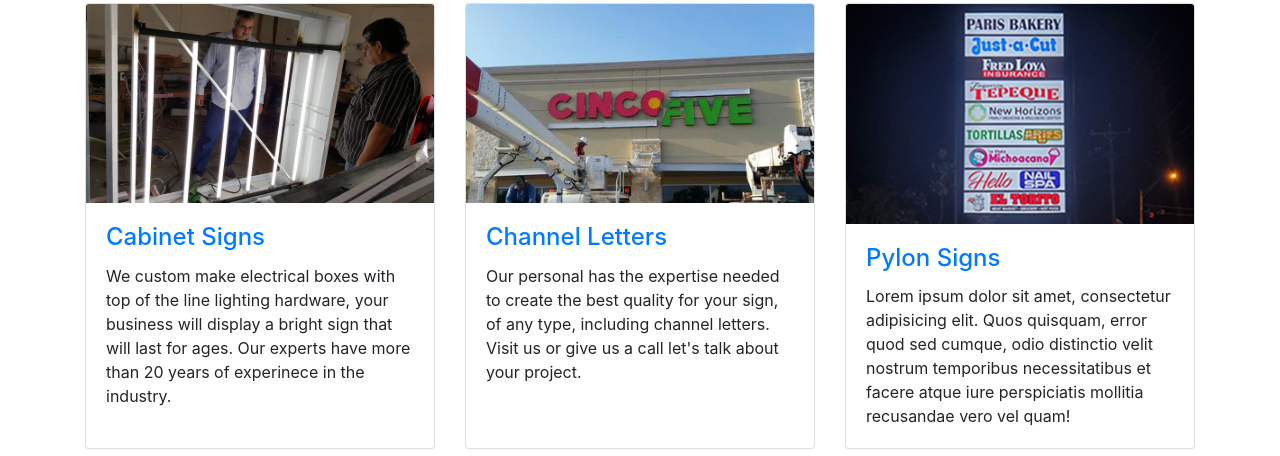
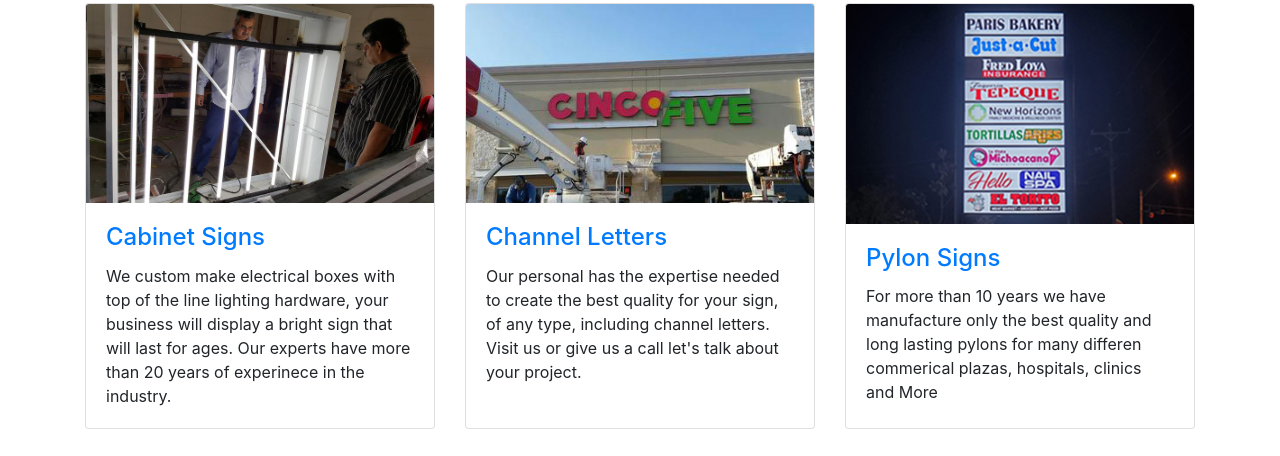
Before and after one commit to checonunez74/html5project, a website: page index.html in a window 1280 px wide. Shown: the part 675-1131 px from the top of the page. Drawn offline with Linux system fonts and the light colour scheme; grey boxes are pictures that could not be loaded.

Commit message:
master: updated a bootstrap library, and typed text on pylon

```diff
--- a/index.html
+++ b/index.html
@@ -204,7 +204,7 @@
             <h4 class="card-title">
               <a href="portfolio-3-col.html">Pylon Signs</a>
             </h4>
-            <p class="card-text">Lorem ipsum dolor sit amet, consectetur adipisicing elit. Quos quisquam, error quod sed cumque, odio distinctio velit nostrum temporibus necessitatibus et facere atque iure perspiciatis mollitia recusandae vero vel quam!</p>
+            <p class="card-text">For more than 10 years we have manufacture only the best quality and long lasting pylons for many differen commerical plazas, hospitals, clinics and More</p>
           </div>
         </div>
       </div>
```
